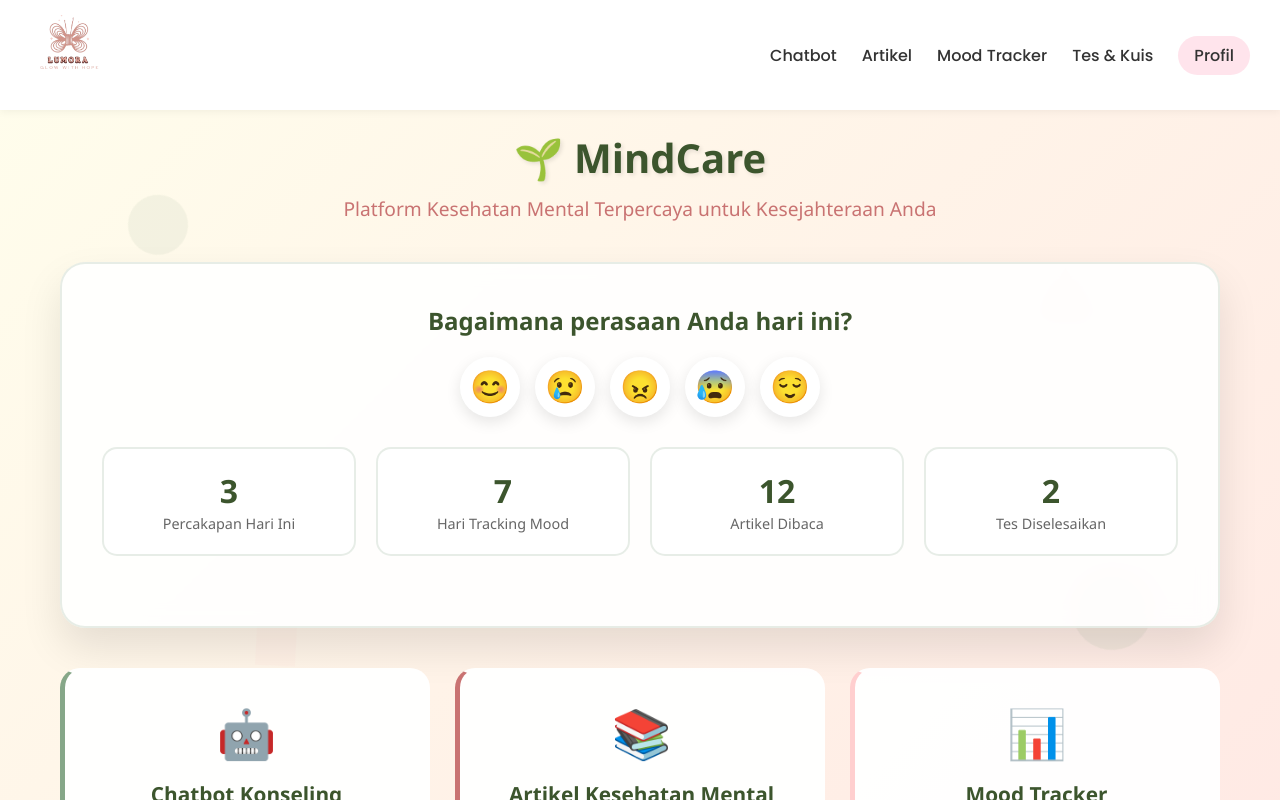
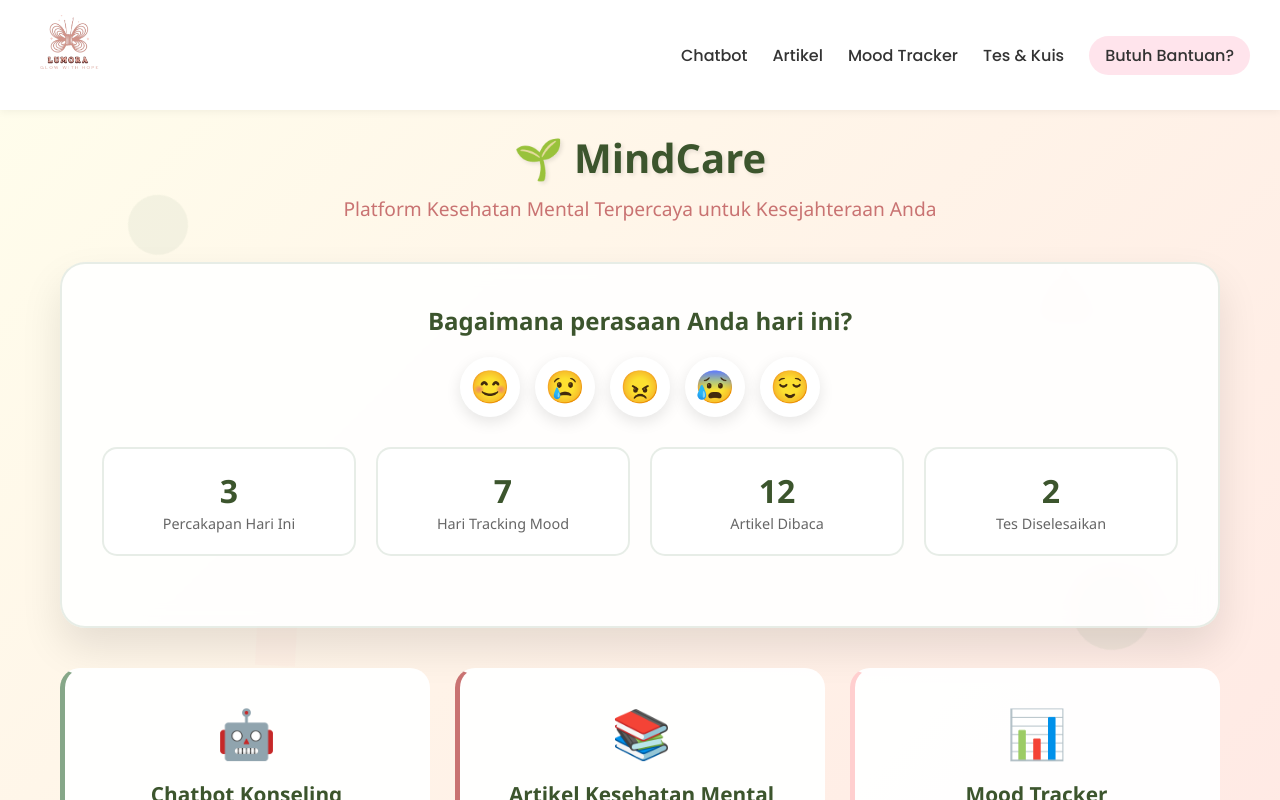
Before and after one commit to Salsabila2609/Mental-Health-Website, a Vue app: page / in a window 1280 px wide. Shown: the top 800 px of the page. Built offline with nearby package versions, Linux system fonts and the light colour scheme.

Commit message:
navbar fix

```diff
--- a/src/components/Navbar.vue
+++ b/src/components/Navbar.vue
@@ -16,7 +16,7 @@
         <li><router-link to="/artikel" @click="closeMenu">Artikel</router-link></li>
         <li><router-link to="/mood-tracker" @click="closeMenu">Mood Tracker</router-link></li>
         <li><router-link to="/kuis" @click="closeMenu">Tes & Kuis</router-link></li>
-        <li class="profil-link"><router-link to="/profil" @click="closeMenu">Profil</router-link></li>
+        <li class="profil-link"><router-link to="/profil" @click="closeMenu">Butuh Bantuan?</router-link></li>
       </ul>
     </div>
   </nav>
```
